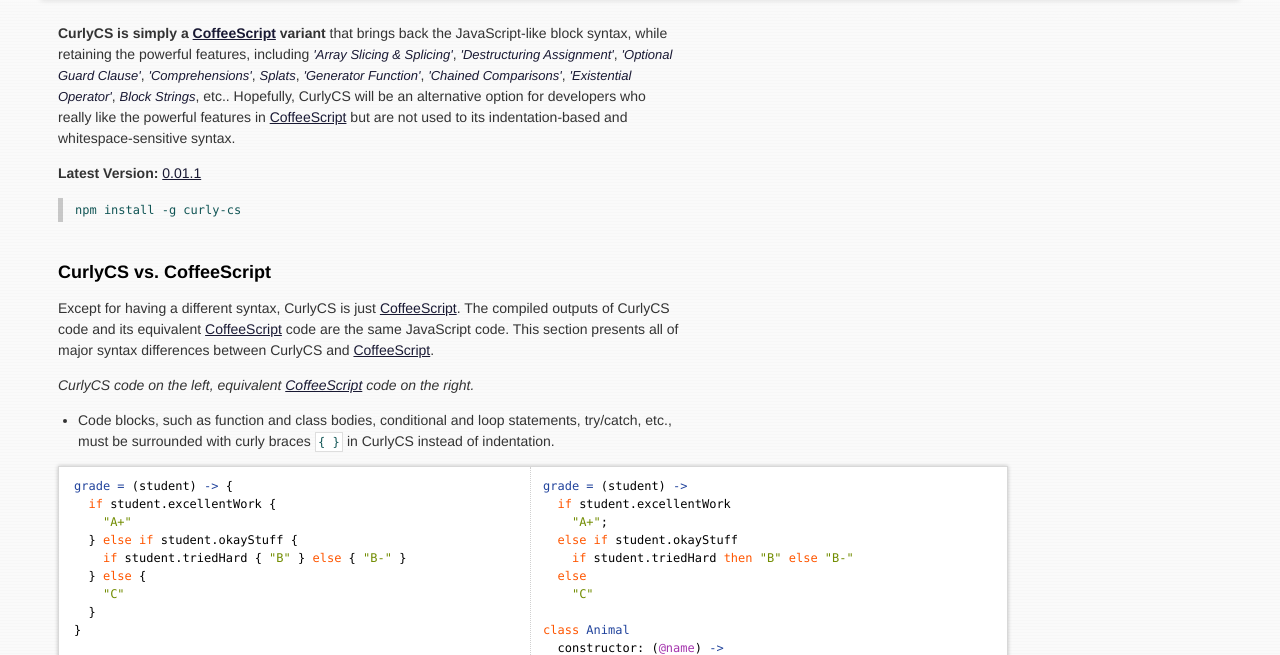
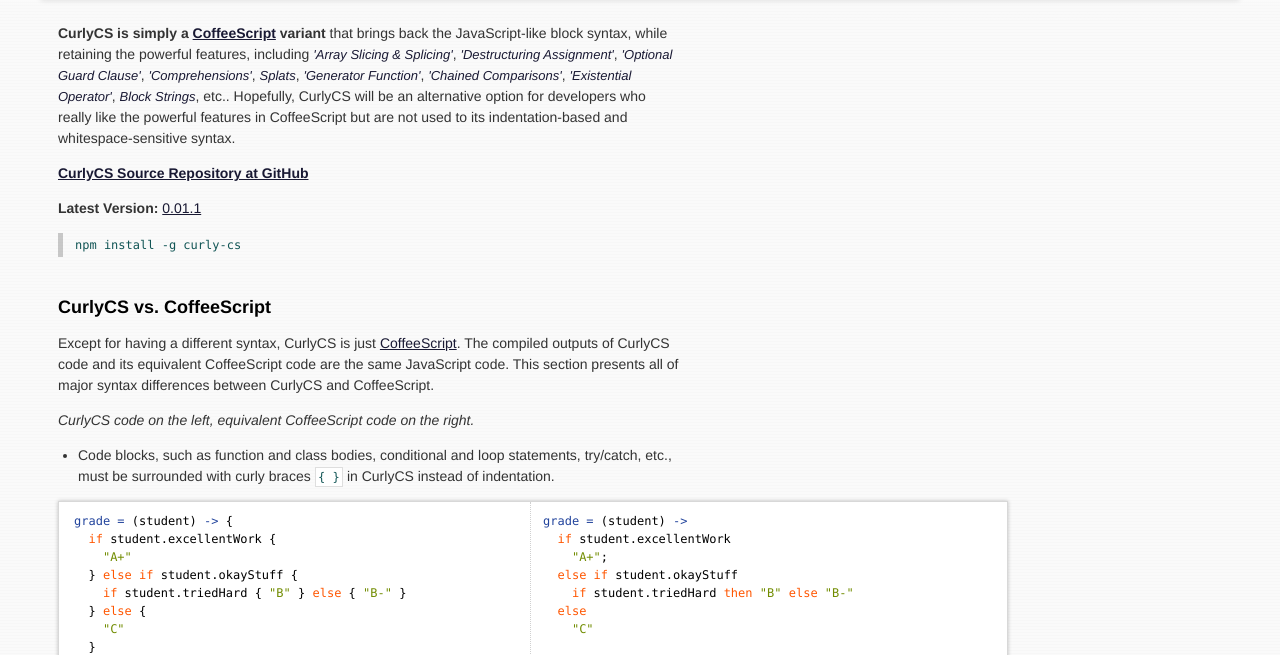
Before and after one commit to FeijianSun/CurlyCS, a website: page index.html in a window 1280 px wide. Shown: the part 79-734 px from the top of the page. Drawn offline with Linux system fonts and the light colour scheme.

Commit message:
Added a link to CurlyCS source repository at GitHub

```diff
--- a/index.html
+++ b/index.html
@@ -106,9 +106,10 @@
 <a style="font-size:13px;text-decoration:none" href="#comparison"><i>'Chained Comparisons'</i></a>,
 <a style="font-size:13px;text-decoration:none" href="#existential"><i>'Existential Operator'</i></a>,
 <a style="font-size:13px;text-decoration:none" href="#block-strings"><i>Block Strings</i></a>,
-      etc.. Hopefully, CurlyCS will be an alternative option for developers who really like the powerful features in <a href="http://coffeescript.org/">CoffeeScript</a> but are not used to its indentation-based and whitespace-sensitive syntax.
-    </p>
-
+      etc.. Hopefully, CurlyCS will be an alternative option for developers who really like the powerful features in CoffeeScript but are not used to its indentation-based and whitespace-sensitive syntax.
+    </p>
+
+    <p><a href="http://github.com/FeijianSun/CurlyCS"><b>CurlyCS Source Repository at GitHub</b></a></p>
     <p>
       <b>Latest Version: </b>
       <a href="http://github.com/FeijianSun/CurlyCS/tarball/master">0.01.1</a>
@@ -121,10 +122,10 @@
       CurlyCS vs. CoffeeScript
     </h2>
     <p>
-      Except for having a different syntax, CurlyCS is just <a href="http://coffeescript.org/">CoffeeScript</a>. The compiled outputs of CurlyCS code and its equivalent <a href="http://coffeescript.org/">CoffeeScript</a> code are the same JavaScript code. This section presents all of major syntax differences between CurlyCS and <a href="http://coffeescript.org/">CoffeeScript</a>.
-    </p>
-
-    <p><i>CurlyCS code on the left, equivalent <a href="http://coffeescript.org/">CoffeeScript</a> code on the right.</i></p>
+      Except for having a different syntax, CurlyCS is just <a href="http://coffeescript.org/">CoffeeScript</a>. The compiled outputs of CurlyCS code and its equivalent CoffeeScript code are the same JavaScript code. This section presents all of major syntax differences between CurlyCS and CoffeeScript.
+    </p>
+
+    <p><i>CurlyCS code on the left, equivalent CoffeeScript code on the right.</i></p>
 <ul>
   <li>
     <p>Code blocks, such as function and class bodies, conditional and loop statements, try/catch, etc., must be surrounded with curly braces <code>{ }</code> in CurlyCS instead of indentation.</p>
@@ -322,7 +323,7 @@
 
 <ul>
   <li>
-    <p>The keyword <code>then</code> used for writing single line statements in <a href="http://coffeescript.org/">CoffeeScript</a> is dropped in CurlyCS.</p>
+    <p>The keyword <code>then</code> used for writing single line statements in CoffeeScript is dropped in CurlyCS.</p>
   </li>
 </ul>
     <div class='code'><pre><code>date = <span class="keyword">if</span> friday { sue } <span class="keyword">else</span> { jill }
@@ -337,7 +338,7 @@
 
 <ul>
   <li>
-    <p>Logical operator <code>?</code> in <a href="http://coffeescript.org/">CoffeeScript</a> is replaced with <code>??</code> in CurlyCS. So whitespace is no longer needed to differentiate between logical existential operators.</p>
+    <p>Logical operator <code>?</code> in CoffeeScript is replaced with <code>??</code> in CurlyCS. So whitespace is no longer needed to differentiate between logical existential operators.</p>
   </li>
 </ul>
     <div class='code'><pre><code><span class="comment"># Both '?' are existential operators</span>
@@ -356,7 +357,7 @@
 
 <ul>
   <li>
-    <p><a href="http://coffeescript.org/">CoffeeScript</a> allows to declare variables inside <code>class</code> definitions using assignment statements <code>=</code>. Such behavior is banned in CurlyCS.</p>
+    <p>CoffeeScript allows to declare variables inside <code>class</code> definitions using assignment statements <code>=</code>. Such behavior is banned in CurlyCS.</p>
   </li>
 </ul>
     <div class='code'><pre><code>
@@ -374,7 +375,7 @@
 
     <p>
       <i>
-        As the semantics of CurlyCS mostly match <a href="http://coffeescript.org/">CoffeeScript</a>, most of the contents and examples in this reference are taken from the <a href="http://coffeescript.org/#language">CoffeeScript Language Reference</a> with the following modifications: first, all of the examples have been translated from <a href="http://coffeescript.org/">CoffeeScript</a> into CurlyCS; second, the contents on some subjects have been revised to be more detailed; last, the subjects have been restructured for reflecting a natural reading flow (in my opinion).
+        As the semantics of CurlyCS mostly match CoffeeScript, most of the contents and examples in this reference are taken from the <a href="http://coffeescript.org/#language">CoffeeScript Language Reference</a> with the following modifications: first, all of the examples have been translated from CoffeeScript into CurlyCS; second, the contents on some subjects have been revised to be more detailed; last, the subjects have been restructured for reflecting a natural reading flow (in my opinion).
       </i>
     </p>
 
```
